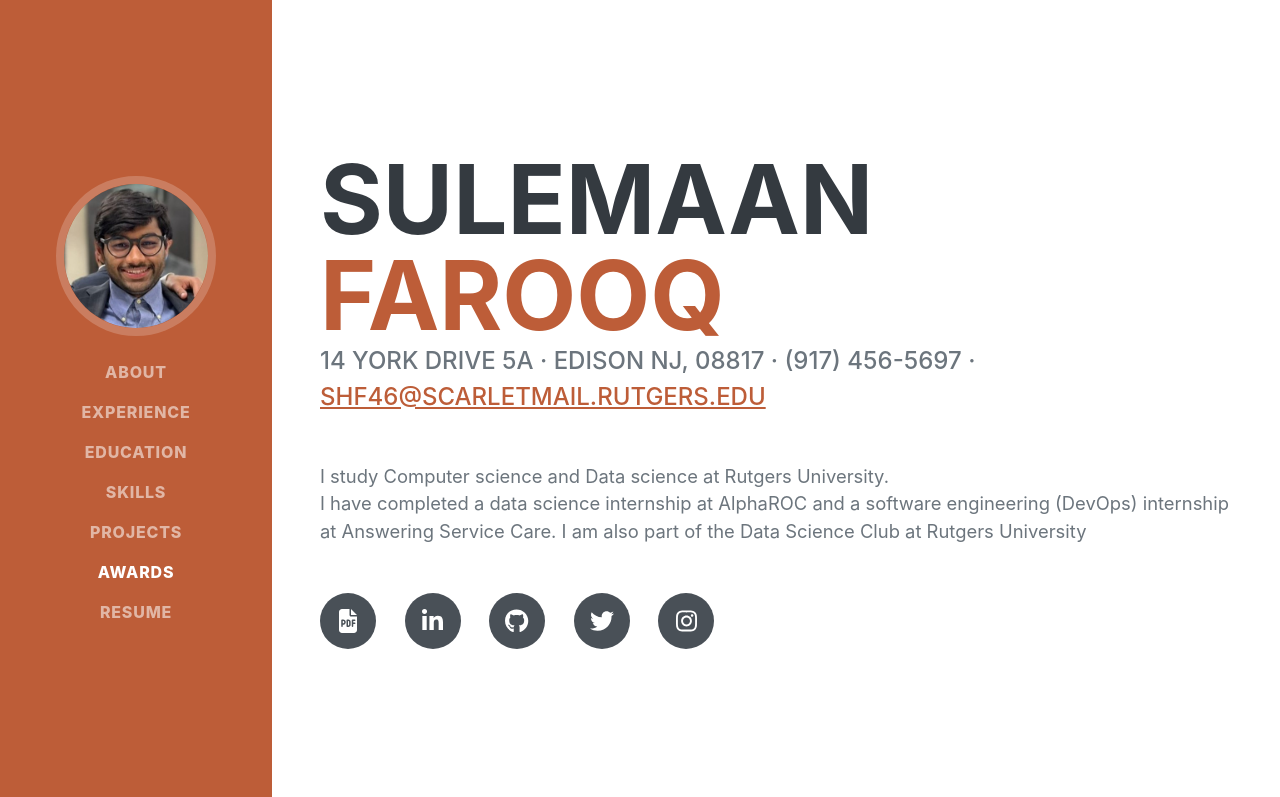
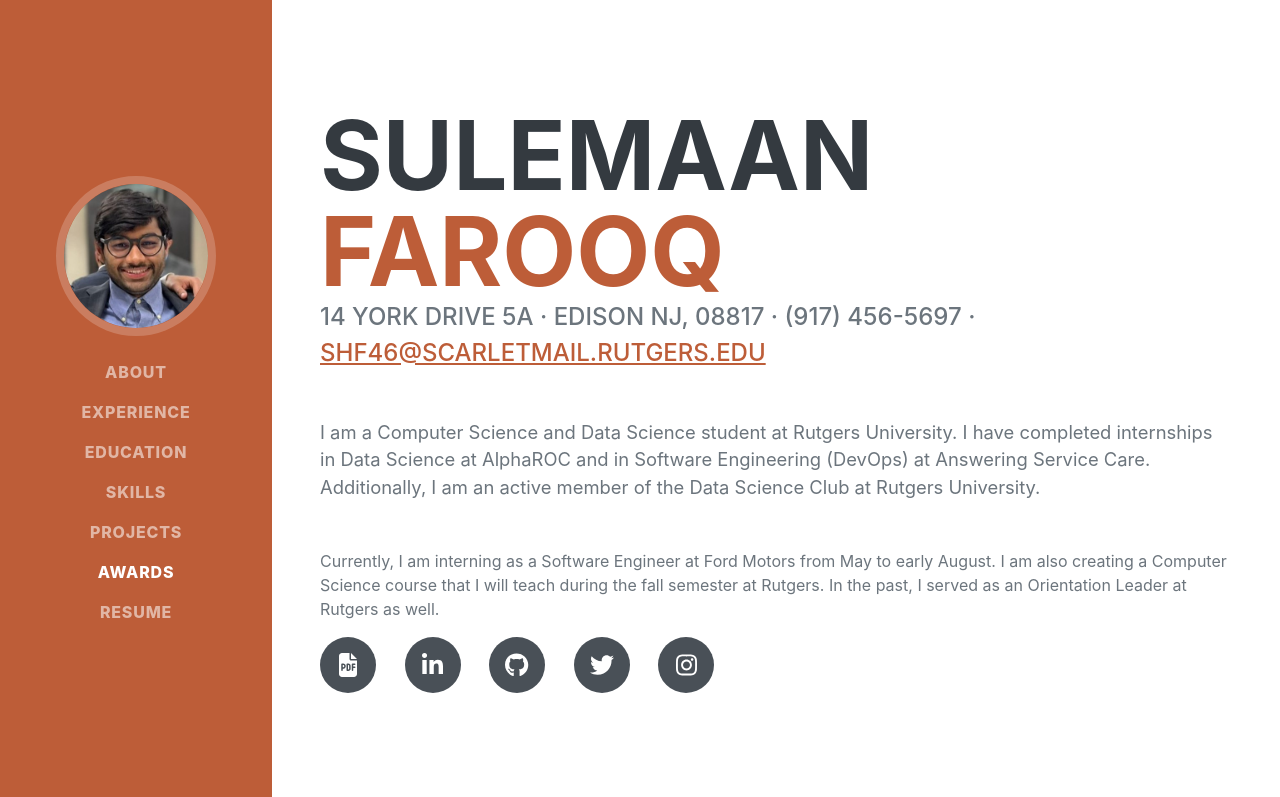
Before and after one commit to cheesenaan/personal, a plain HTML site: page index.html in a window 1280 px wide. Shown: the top 797 px of the page. Drawn offline with nearby package versions, Linux system fonts and the light colour scheme; a web font is replaced by a local one.

Commit message:
Update index.html

```diff
--- a/index.html
+++ b/index.html
@@ -48,7 +48,13 @@
                         14 York Drive 5A · Edison NJ, 08817 · (917) 456-5697 ·
                         <a href="mailto:shf46@scarletmail.rutgers.edu">shf46@scarletmail.rutgers.edu </a>
                     </div>
-                    <p class="lead mb-5"> I study Computer science and Data science at Rutgers University. <br> I have completed a data science internship at AlphaROC and a software engineering (DevOps) internship at Answering Service Care.  I am also part of the Data Science Club at Rutgers University </p>
+                          <p class="lead mb-5">
+                            I am a Computer Science and Data Science student at Rutgers University. I have completed internships in Data Science at AlphaROC and in Software Engineering (DevOps) at Answering Service Care. Additionally, I am an active member of the Data Science Club at Rutgers University.
+                          </p>
+
+                          <p>
+                            Currently, I am interning as a Software Engineer at Ford Motors from May to early August. I am also creating a Computer Science course that I will teach during the fall semester at Rutgers. In the past, I served as an Orientation Leader at Rutgers as well.
+                          </p>
                     <div class="social-icons">
                         <a class="social-icon" href="https://docs.google.com/document/d/1imb4zlpFw1CnMAmncNfPhXG4fgzp41y7zpcKb-_rLGQ/edit " target="_blank"><i class="fa-solid fa-file-pdf"></i></a>
                         <a class="social-icon" href="https://www.linkedin.com/in/sulemaan-farooq/" target="_blank" ><i class="fab fa-linkedin-in"></i></a>
```
